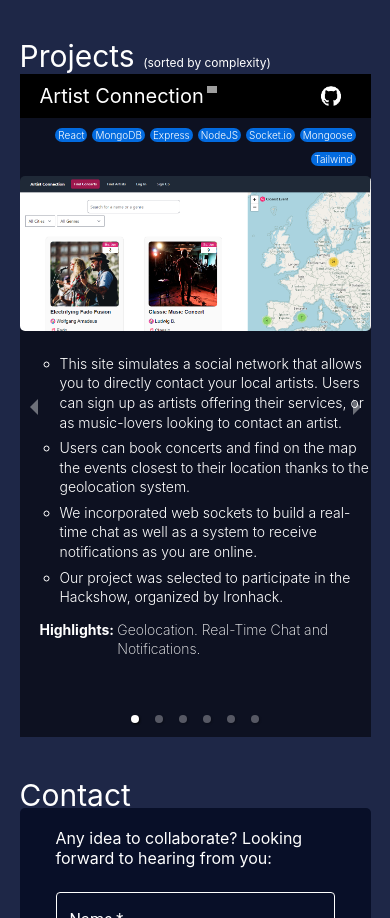
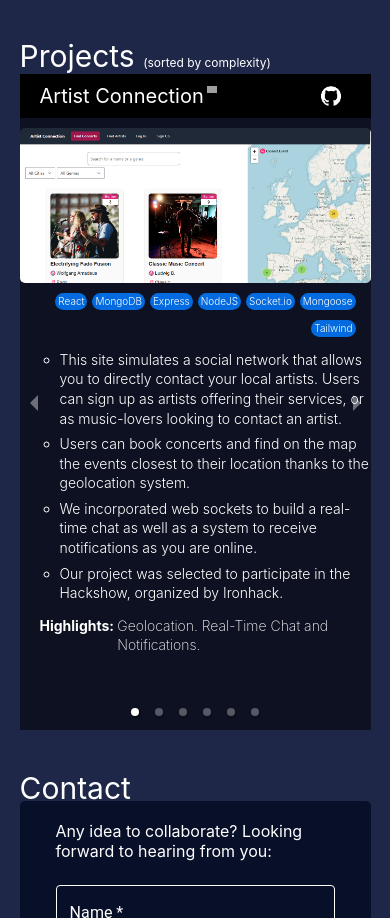
Before and after one commit to suastech/jsuastech, a React (Vite) app: page / in a window 390 px wide. Shown: the part 954-1872 px from the top of the page. Built offline with nearby package versions, Linux system fonts and the light colour scheme; grey boxes are pictures that could not be loaded.

Commit message:
techs new order

```diff
--- a/src/assets/projects-list.json
+++ b/src/assets/projects-list.json
@@ -41,7 +41,8 @@
   {
     "title": "Bibliotopía",
     "image": ["/bibliotopiaV.png", "/bibliotopia.png"],
-    "description":  ["In 2021 I created Bibliotopía, an independent publisher specializing in social science and philosophy books. This project has led me to translate books from English and French, as well as to work with publishers and authors from various countries around the world.",
+    "description":  [
+                      "In 2021 I created Bibliotopía, an independent publisher specializing in social science and philosophy books. This project has led me to translate books from English and French, as well as to work with publishers and authors from various countries around the world.",
                      "The site displays the publisher's catalog, the details of each book, and allows users to download the digital version or purchase the printed book.",
                      "Digital PDF files are hosted on Cloudinary"
                 ],
--- a/src/components/CarouselProjects.jsx
+++ b/src/components/CarouselProjects.jsx
@@ -60,21 +60,28 @@ return (
           <a href={project.githubLink} target="_blank" id="github-container" ><img id="github-logo"src={github} alt="githubIcon"/></a>
         </div>
 
-        <div className="slide-footer">
+        <div className="body-project-space">
+
+          <div className="image-project-container">
+             <img src={project.image[size]} alt={`slide_${index}`}/>
+          </div>
+
+          <div className="slide-footer small-screen">
+            {project.techs.map( (element, index) => {
+              return (
+                <div className="tech-item" key={index}>{element}</div>
+              )
+            })}
+          </div>
+
+          <ul className="project-description">
+          <div className="slide-footer big-screen">
             {project.techs.map( (element, index) => {
               return (
                 <div className="tech-item" key={index}>{element}</div>
               )
             })}
         </div>
-
-        <div className="body-project-space">
-
-          <div className="image-project-container">
-             <img src={project.image[size]} alt={`slide_${index}`}/>
-          </div>
-
-          <ul className="project-description">
             {project.description.map( (paragraph, index) => {
               return(
                <li className="paragraph" key={index}>{paragraph}</li>
--- a/src/styles/Carousel.css
+++ b/src/styles/Carousel.css
@@ -66,7 +66,7 @@
   display: flex;
   justify-content: center;
   align-items: center;
-
+  margin-top: 10px;
 }
 
 .project-description {
@@ -108,9 +108,12 @@
   font-size: 1em;
   font-weight: 300;
 }
+.small-screen {
+  display: none;
+}
 
 .tech-item {
-  padding: 0px 10px;
+  padding: 3px 10px;
   font-size: 14px;
   background-color: #036BDF;
   color: white;
@@ -132,6 +135,13 @@
     font-size: 20px;
     padding: 10px 20px;
   }
+  .small-screen {
+    display: flex;
+  }
+  .big-screen {
+    display: none;
+  }
+
   #open-container {
     width: 10px;
     margin-left: 3px;
@@ -151,7 +161,6 @@
     width: 100%;
     font-size: 14px;
     line-height: 1.4;
-    margin-top: 20px;
   }
   .project-description li {
     margin: 3px 0;
```
